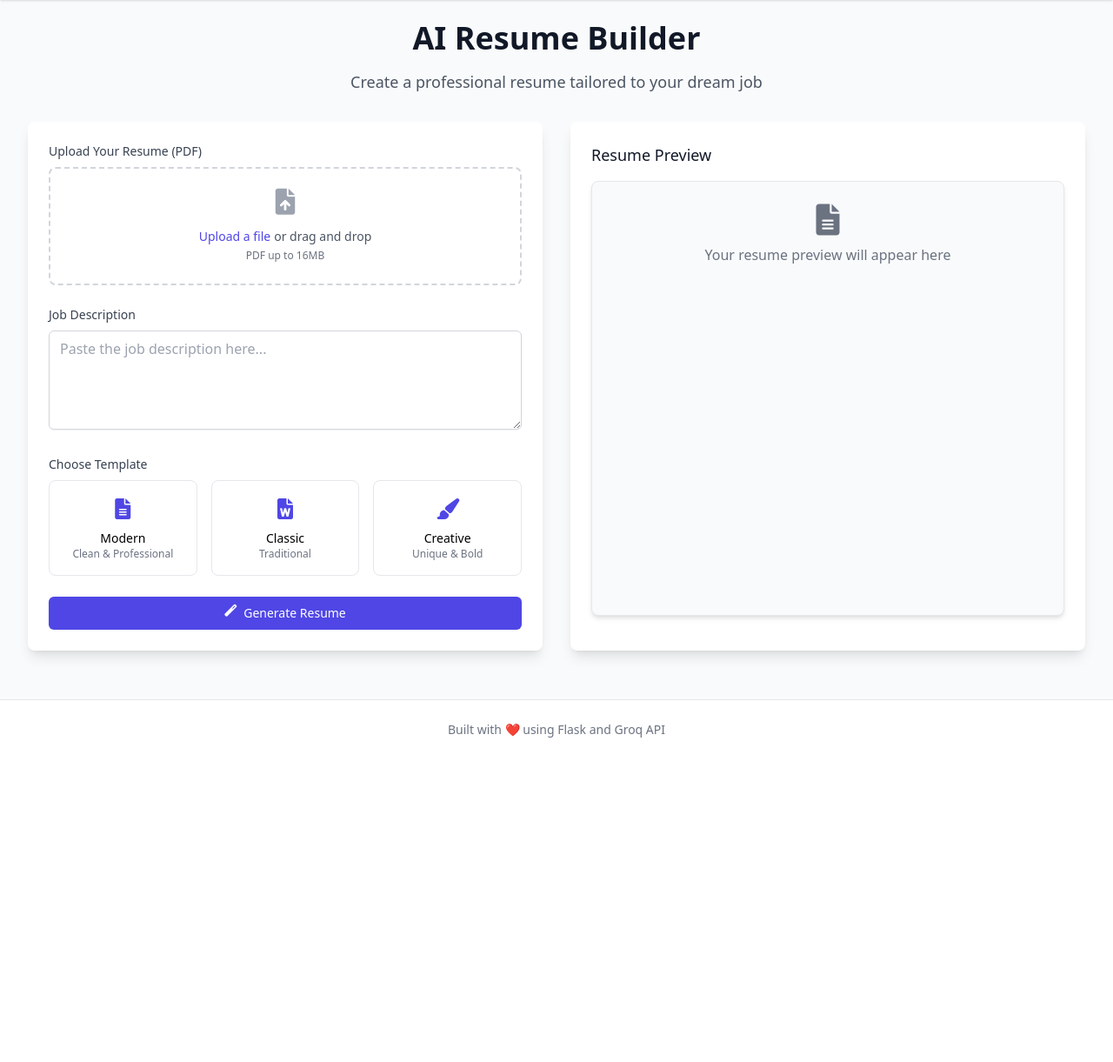
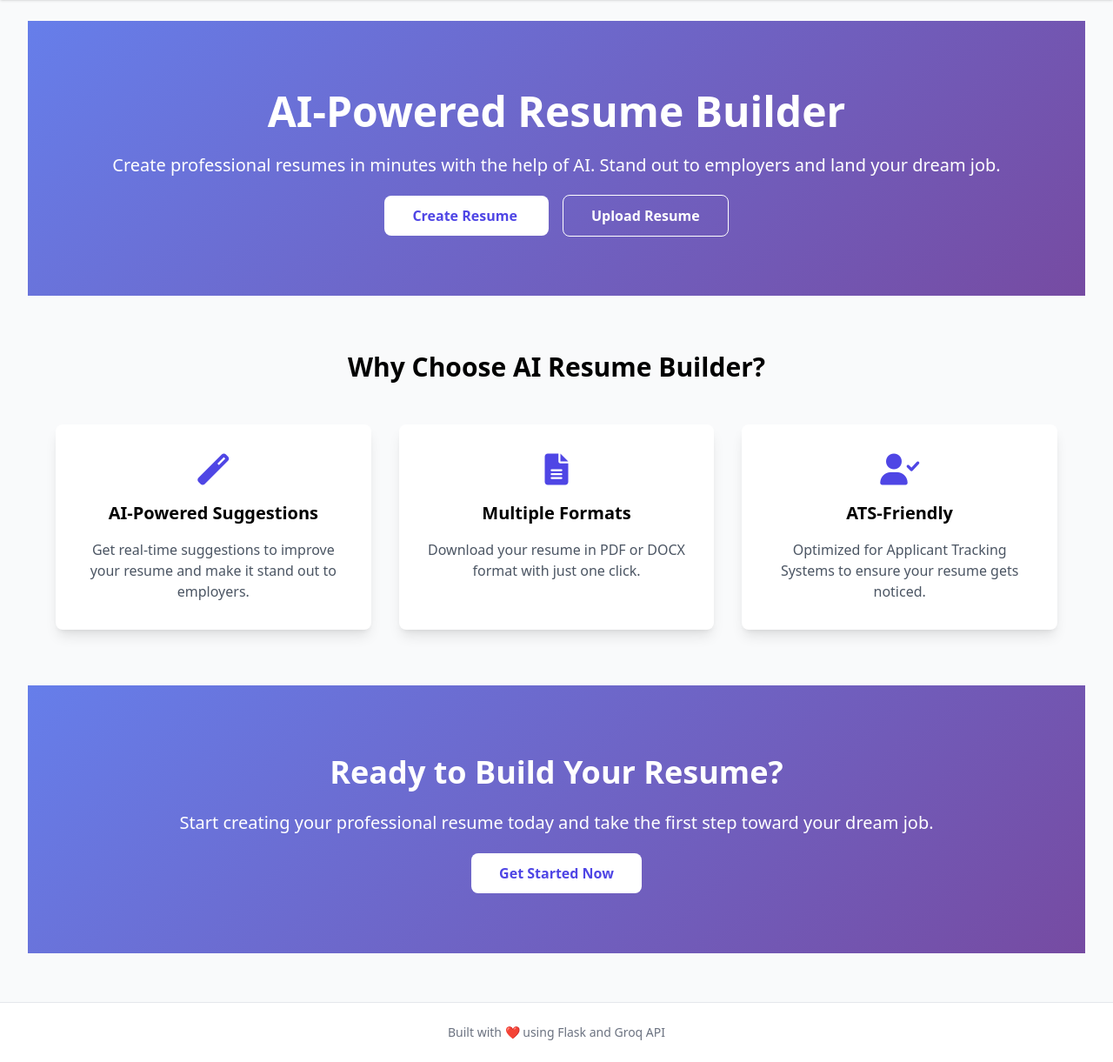
Before and after one commit to AkibDa/Resume_Builder, a Flask app: page / in a window 1280 px wide. Shown: the part 64-1285 px from the top of the page at 87% size. Before the commit the page ends 912 px from the top, so only its background shows below. Run offline with Flask 3, Linux system fonts and the light colour scheme; some libraries are stand-ins or nearby versions.

Commit message:
created a landing page

```diff
--- a/main.py
+++ b/main.py
@@ -522,13 +522,13 @@ def generate_blockchain_hash(content: str) -> Dict[str, str]:
             "verification_url": ""
         }
 
-@app.route('/')
-def index():
+@app.route('/build')
+def build():
     """Render the main page."""
     return render_template('index.html')
 
-@app.route('/home')
-def home():
+@app.route('/')
+def index():
     return render_template('home.html')
 
 @app.route('/upload', methods=['POST'])
--- a/templates/base.html
+++ b/templates/base.html
@@ -36,10 +36,10 @@
             <div class="flex justify-between h-16">
                 <div class="flex">
                     <div class="flex-shrink-0 flex items-center">
-                        <a href="/home" class="text-xl font-bold text-indigo-600">Resume Builder</a>
+                        <a href="/" class="text-xl font-bold text-indigo-600">Resume Builder</a>
                     </div>
                     <div class="hidden sm:ml-6 sm:flex sm:space-x-8">
-                        <a href="/" class="border-transparent text-gray-500 hover:border-gray-300 hover:text-gray-700 inline-flex items-center px-1 pt-1 border-b-2 text-sm font-medium">
+                        <a href="/build" class="border-transparent text-gray-500 hover:border-gray-300 hover:text-gray-700 inline-flex items-center px-1 pt-1 border-b-2 text-sm font-medium">
                             Upload Resume
                         </a>
                         <a href="/create" class="border-transparent text-gray-500 hover:border-gray-300 hover:text-gray-700 inline-flex items-center px-1 pt-1 border-b-2 text-sm font-medium">
--- a/templates/home.html
+++ b/templates/home.html
@@ -1,7 +1,57 @@
 {% extends "base.html" %}
 
 {% block content %}
+    <div class="gradient-bg text-white py-20">
+        <div class="max-w-7xl mx-auto px-4 sm:px-6 lg:px-8 text-center">
+            <h1 class="text-5xl font-bold mb-6">AI-Powered Resume Builder</h1>
+            <p class="text-xl mb-8">Create professional resumes in minutes with the help of AI. Stand out to employers and land your dream job.</p>
+            <div class="space-x-4">
+                <a href="/create" class="bg-white text-indigo-600 px-8 py-3 rounded-lg font-semibold hover:bg-gray-100 transition duration-300">
+                    Create Resume
+                </a>
+                <a href="/" class="bg-transparent border border-white text-white px-8 py-3 rounded-lg font-semibold hover:bg-white hover:text-indigo-600 transition duration-300">
+                    Upload Resume
+                </a>
+            </div>
+        </div>
+    </div>
 
+    <div class="max-w-7xl mx-auto py-16 px-4 sm:px-6 lg:px-8">
+        <h2 class="text-3xl font-bold text-center mb-12">Why Choose AI Resume Builder?</h2>
+        <div class="grid grid-cols-1 md:grid-cols-3 gap-8">
+            <div class="bg-white p-8 rounded-lg shadow-lg text-center">
+                <div class="text-indigo-600 text-4xl mb-4">
+                    <i class="fas fa-magic"></i>
+                </div>
+                <h3 class="text-xl font-bold mb-4">AI-Powered Suggestions</h3>
+                <p class="text-gray-600">Get real-time suggestions to improve your resume and make it stand out to employers.</p>
+            </div>
 
+            <div class="bg-white p-8 rounded-lg shadow-lg text-center">
+                <div class="text-indigo-600 text-4xl mb-4">
+                    <i class="fas fa-file-alt"></i>
+                </div>
+                <h3 class="text-xl font-bold mb-4">Multiple Formats</h3>
+                <p class="text-gray-600">Download your resume in PDF or DOCX format with just one click.</p>
+            </div>
 
+            <div class="bg-white p-8 rounded-lg shadow-lg text-center">
+                <div class="text-indigo-600 text-4xl mb-4">
+                    <i class="fas fa-user-check"></i>
+                </div>
+                <h3 class="text-xl font-bold mb-4">ATS-Friendly</h3>
+                <p class="text-gray-600">Optimized for Applicant Tracking Systems to ensure your resume gets noticed.</p>
+            </div>
+        </div>
+    </div>
+
+    <div class="gradient-bg text-white py-20">
+        <div class="max-w-7xl mx-auto px-4 sm:px-6 lg:px-8 text-center">
+            <h2 class="text-4xl font-bold mb-6">Ready to Build Your Resume?</h2>
+            <p class="text-xl mb-8">Start creating your professional resume today and take the first step toward your dream job.</p>
+            <a href="/create" class="bg-white text-indigo-600 px-8 py-3 rounded-lg font-semibold hover:bg-gray-100 transition duration-300">
+                Get Started Now
+            </a>
+        </div>
+    </div>
 {% endblock %}
```
Also changed, not shown: static/styles.css (added, +23 -0 lines).
